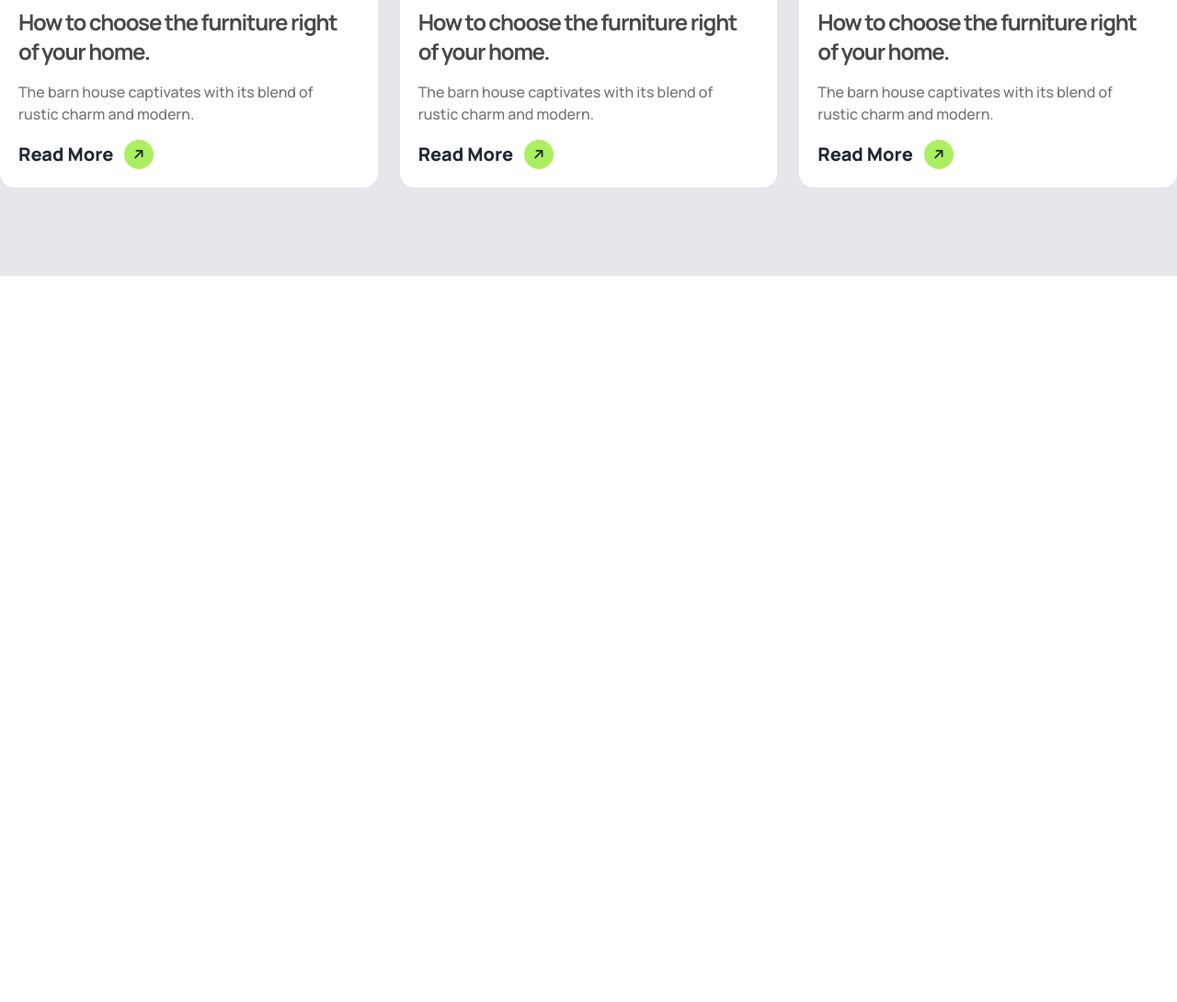
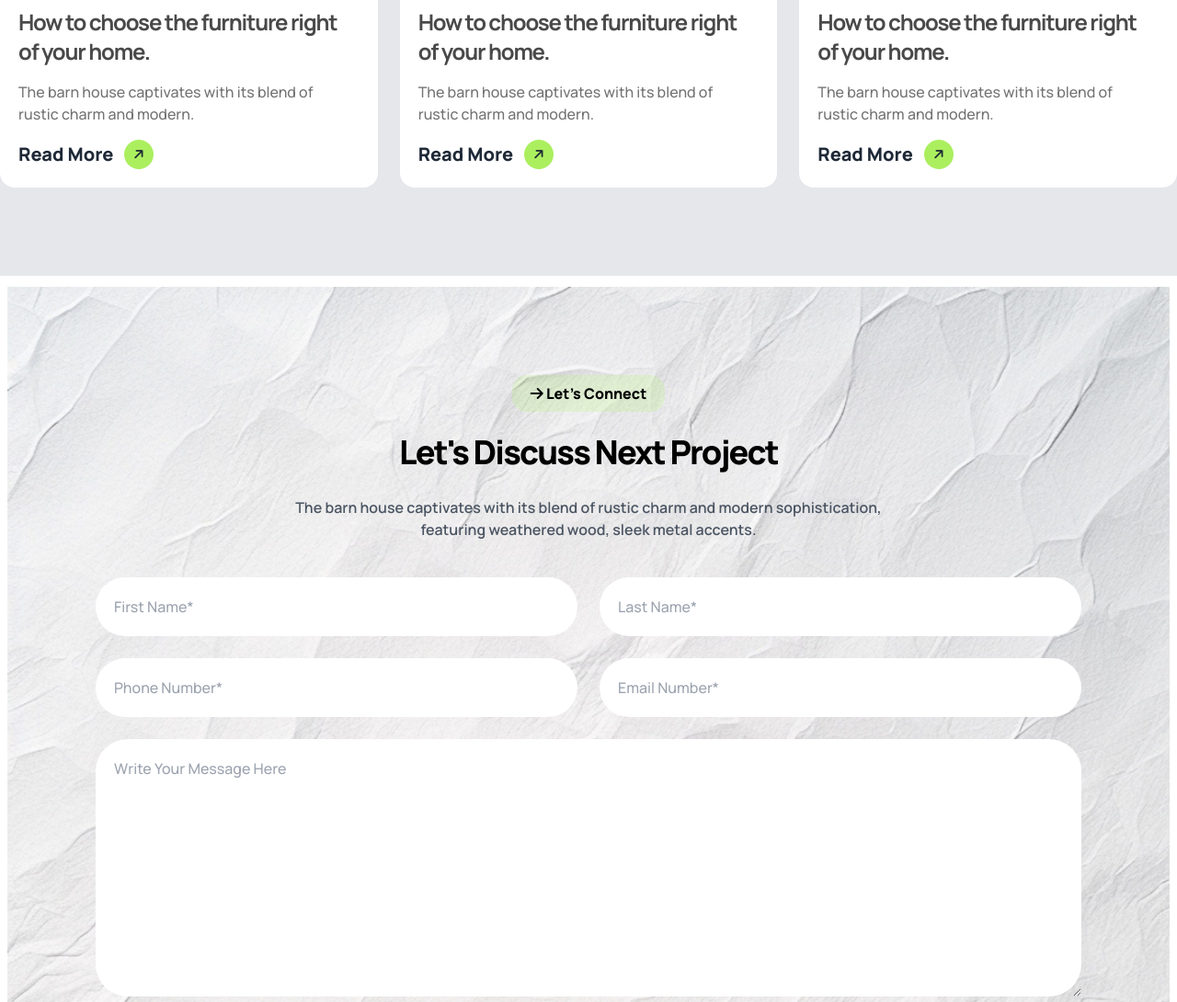
Before and after one commit to zobayerhb/assingment-03-tailwind-daisyUI, a plain HTML site: page index.html in a window 1280 px wide. Shown: the part 3738-4828 px from the top of the page at 92% size. Before the commit the page ends 4038 px from the top, so only its background shows below. Drawn offline with nearby package versions, Linux system fonts and the light colour scheme.

Commit message:
contact part complete

```diff
--- a/index.html
+++ b/index.html
@@ -45,6 +45,9 @@
         },
       };
     </script>
+
+    <!-- local css file -->
+    <link rel="stylesheet" href="./styles.css" />
   </head>
   <body class="manrope-font">
     <header class="bg-gradient-to-b from-gray-100 to-gray-00">
@@ -586,6 +589,81 @@
           </div>
         </div>
       </section>
+
+      <!-- contact part start here -->
+      <section class="contact-bg mt-3 mx-2 lg:pt-24 pt-10 px-5 lg:px-0">
+        <!-- section header -->
+        <div
+          class="lg:px-0 text-center flex flex-col items-center justify-center space-y-6"
+        >
+          <!-- button -->
+          <div class="">
+            <a
+              href=""
+              class="bg-challenge-btn-color px-5 py-2 rounded-2xl font-extrabold text-black inline-block capitalize"
+            >
+              <i class="fa-solid fa-arrow-right"></i> Let's Connect</a
+            >
+          </div>
+          <!-- text -->
+          <div class="space-y-7">
+            <h2
+              class="font-black text-black lg:text-4xl text-2xl tracking-tighter"
+            >
+              Let's Discuss Next Project
+            </h2>
+            <p class="max-w-[675px] text-gray-600 font-semibold">
+              The barn house captivates with its blend of rustic charm and
+              modern sophistication, featuring weathered wood, sleek metal
+              accents.
+            </p>
+          </div>
+        </div>
+        <!-- contact wrapper -->
+        <div class="container mx-auto">
+          <div
+            class="md:grid md:grid-cols-2 gap-6 lg:px-24 space-y-6 md:space-y-0 md:pt-10 pt-7"
+          >
+            <div>
+              <input
+                class="w-full p-5 rounded-[35px] outline-none font-medium text-gray-500"
+                type="text"
+                placeholder="First Name*"
+              />
+            </div>
+            <div>
+              <input
+                class="w-full p-5 rounded-[35px] outline-none font-medium text-gray-500"
+                type="text"
+                placeholder="Last Name*"
+              />
+            </div>
+            <div>
+              <input
+                class="w-full p-5 rounded-[35px] outline-none font-medium text-gray-500"
+                type="number"
+                placeholder="Phone Number*"
+              />
+            </div>
+            <div>
+              <input
+                class="w-full p-5 rounded-[35px] outline-none font-medium text-gray-500"
+                type="email"
+                placeholder="Email Number*"
+              />
+            </div>
+            <div class="col-span-2">
+              <textarea
+                class="w-full p-5 rounded-[35px] outline-none font-medium text-gray-500"
+                name=""
+                id=""
+                rows="10"
+                placeholder="Write Your Message Here"
+              ></textarea>
+            </div>
+          </div>
+        </div>
+      </section>
     </main>
 
     <footer></footer>
--- /dev/null
+++ b/styles.css
@@ -0,0 +1,5 @@
+.contact-bg {
+  background-image: url("./assets/bg.jpg");
+  background-repeat: no-repeat;
+  background-size: cover;
+}
```
